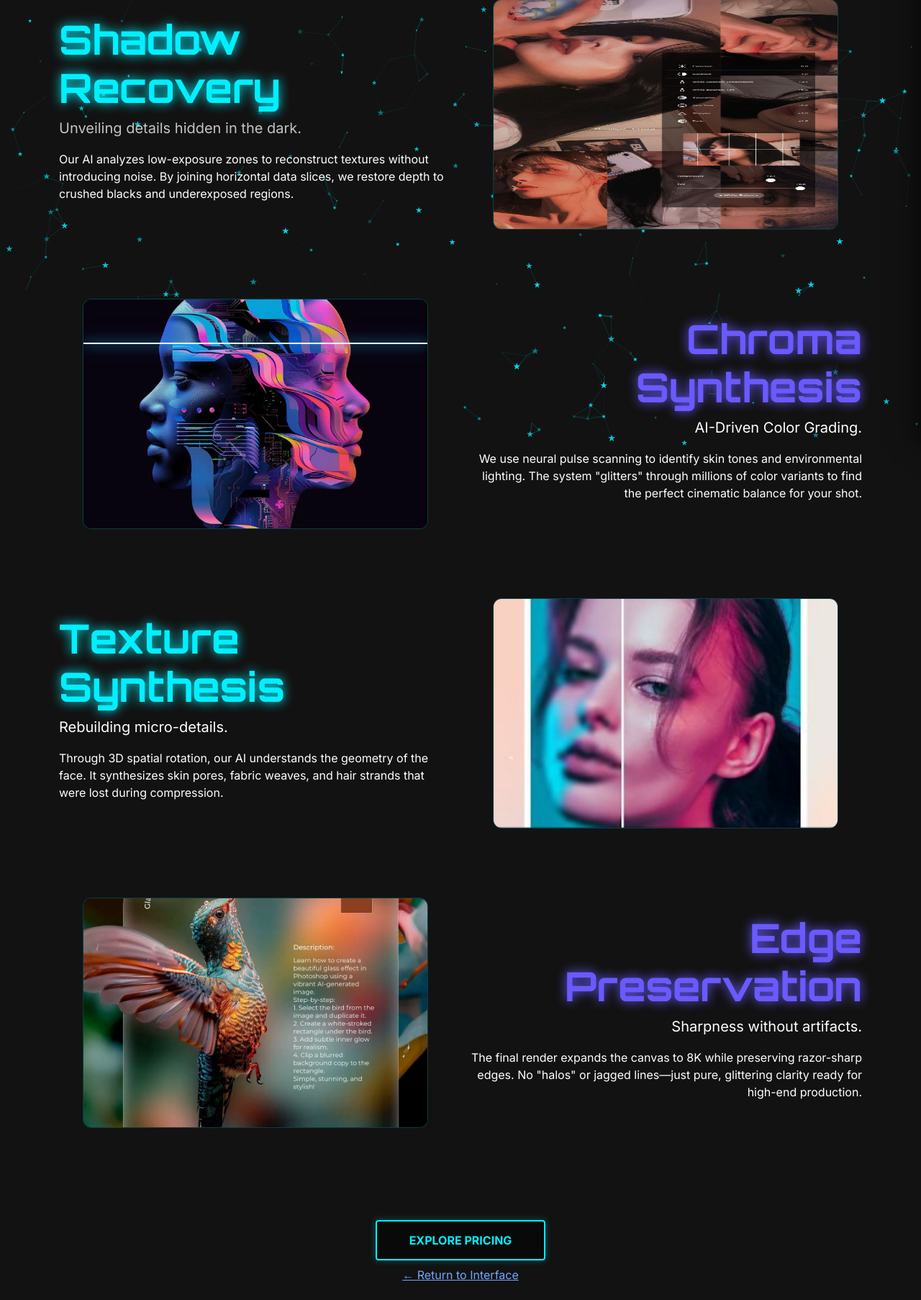
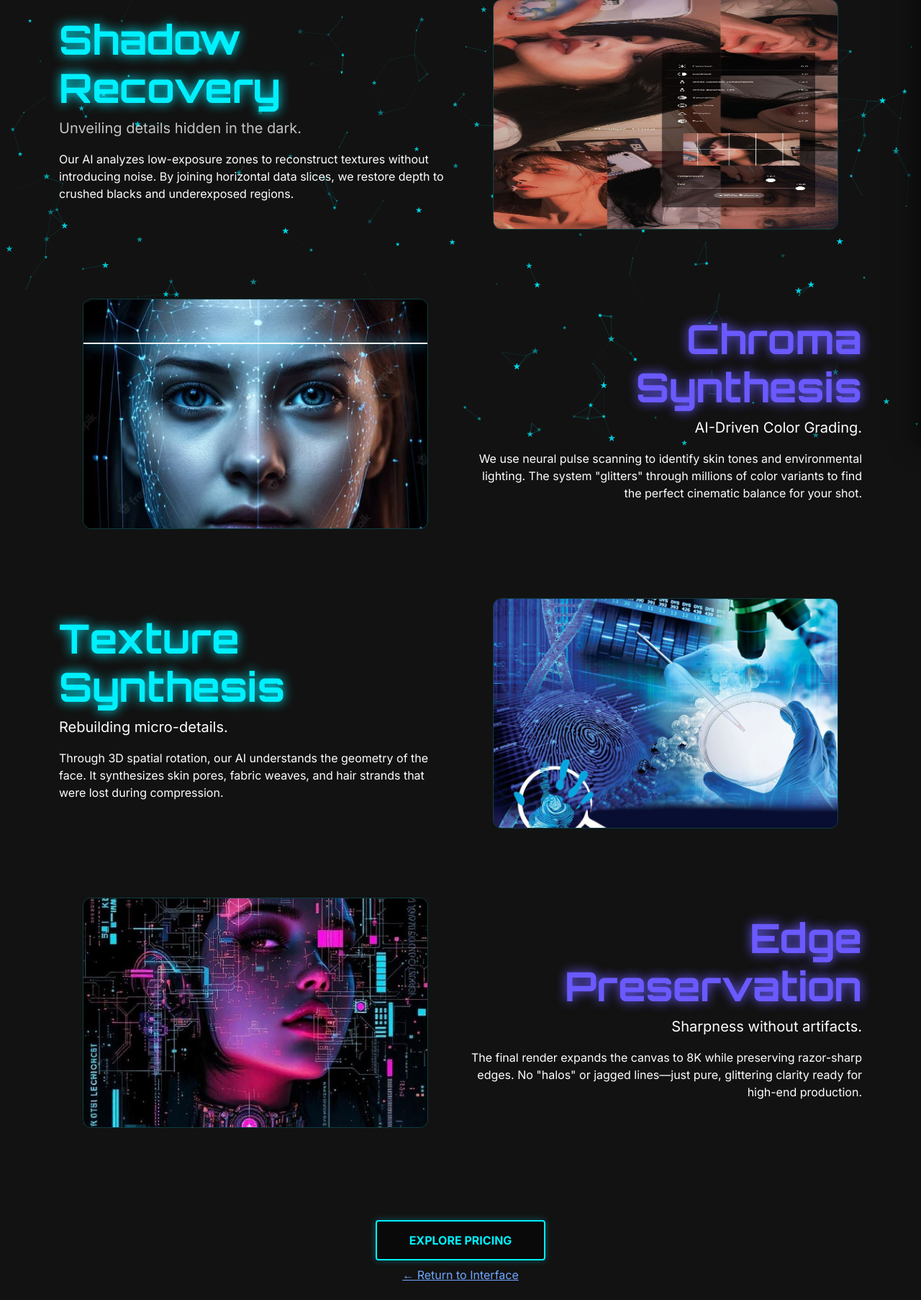
Before and after one commit to mythilibakiya29/zivera, a Flask app: page /about in a window 1280 px wide. Shown: the part 181-1987 px from the top of the page at 72% size. Run offline with Flask 3, Linux system fonts and the light colour scheme.

Commit message:
pictures updated

```diff
--- a/templates/about.html
+++ b/templates/about.html
@@ -11,14 +11,13 @@
                 <p>Our AI analyzes low-exposure zones to reconstruct textures without introducing noise. By joining horizontal data slices, we restore depth to crushed blacks and underexposed regions.</p>
             </div>
             <div class="col-md-6">
-                <div class="medium-box horizontal-join-container shadow-glow">
-                    <div class="h-slice hs-1" style="background-image: url('{{ url_for('static', filename='images/girl.jpg') }}');"></div>
-                    <div class="h-slice hs-2" style="background-image: url('{{ url_for('static', filename='images/girl.jpg') }}');"></div>
-                    <div class="h-slice hs-3" style="background-image: url('{{ url_for('static', filename='images/girl.jpg') }}');"></div>
-                </div>
+            <div class="medium-box horizontal-join-container shadow-glow">
+                <div class="h-slice hs-1" style="background-image: url('{{ url_for('static', filename='images/girl.jpg') }}');"></div>
+                <div class="h-slice hs-2" style="background-image: url('{{ url_for('static', filename='images/girl.jpg') }}');"></div>
+                <div class="h-slice hs-3" style="background-image: url('{{ url_for('static', filename='images/girl.jpg') }}');"></div>
             </div>
         </div>
-
+    </div>
         <div class="row align-items-center mb-5 pb-5 section-reveal">
             <div class="col-md-6 order-md-2 text-md-end anim-text-right">
                 <h2 class="display-4 fw-bold neon-purple">Chroma Synthesis</h2>
@@ -27,7 +26,7 @@
             </div>
             <div class="col-md-6 order-md-1">
                 <div class="medium-box scan-container color-shift">
-                    <img src="{{ url_for('static', filename='images/robot.jpg') }}" class="medium-img" alt="Chroma Scan">
+                    <img src="{{ url_for('static', filename='images/ai_girl.jpg') }}" class="medium-img" alt="Chroma Scan">
                     <div class="scanner-bar"></div>
                 </div>
             </div>
@@ -42,7 +41,7 @@
             <div class="col-md-6">
                 <div class="medium-box rotate-3d-container">
                     <div class="glitter-sweep"></div>
-                    <img src="{{ url_for('static', filename='images/enhancer.jpg') }}" class="medium-img rotate-img" alt="Texture Refinement">
+                    <img src="{{ url_for('static', filename='images/forensic.jpg') }}" class="medium-img rotate-img" alt="Texture Refinement">
                 </div>
             </div>
         </div>
@@ -55,7 +54,7 @@
             </div>
             <div class="col-md-6 order-md-1">
                 <div class="medium-box expansion-container">
-                    <img src="{{ url_for('static', filename='images/glass.jpg') }}" class="medium-img expansion-img" alt="Edge Final">
+                    <img src="{{ url_for('static', filename='images/ultra.jpg') }}" class="medium-img expansion-img" alt="Edge Final">
                 </div>
             </div>
         </div>
```
